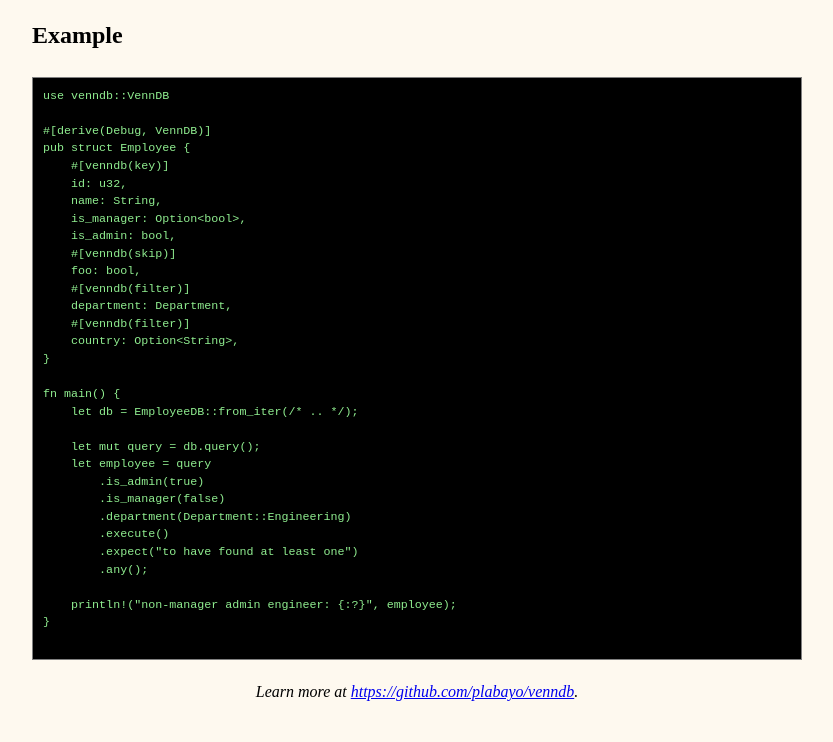
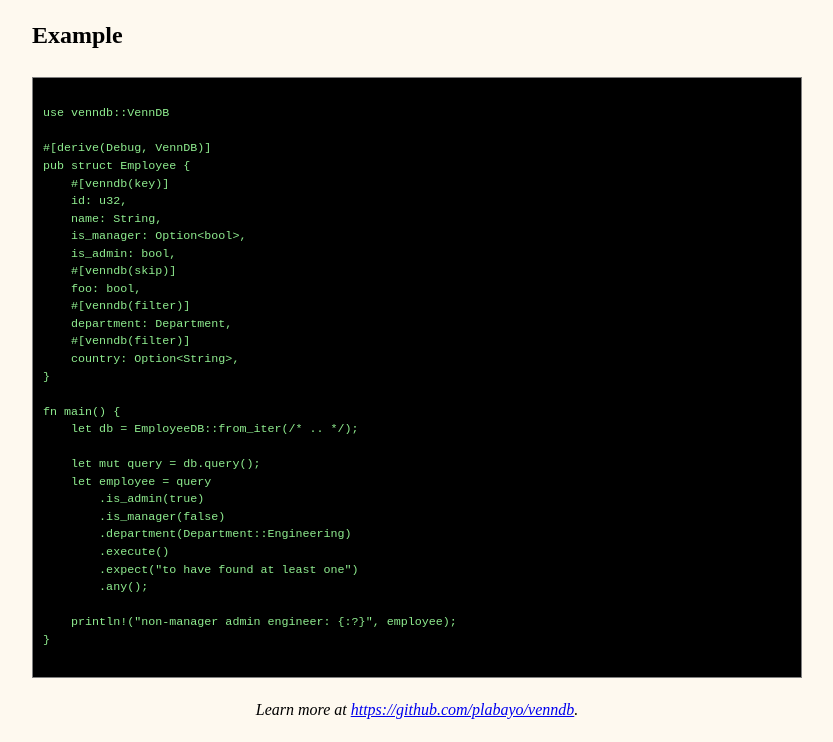
Before and after one commit to plabayo/venndb, a plain HTML site: page www/index.html in a window 1280 px wide. Shown: the part 597-1339 px from the top of the page, without its empty margins (223-1056 px from the left). Drawn offline with Linux system fonts and the light colour scheme.

Commit message:
fix precode + wrap whitespace

```diff
--- a/www/index.html
+++ b/www/index.html
@@ -111,8 +111,7 @@
                 <h2>Example</h2>
                 <br>
                 <div id="code-block">
-                <code>
-                    <pre>
+                <pre><code>
 use venndb::VennDB
 
 #[derive(Debug, VennDB)]
@@ -144,8 +143,7 @@ fn main() {
 
     println!("non-manager admin engineer: {:?}", employee);
 }
-                    </pre>
-                </code>
+                </code></pre>
                 </div>
                 <quote>
                     <p>Learn more at <a href="https://github.com/plabayo/venndb">https://github.com/plabayo/venndb</a>.
--- a/www/style.css
+++ b/www/style.css
@@ -117,6 +117,10 @@ main {
     font-size: 0.9em;
 }
 
+pre {
+    white-space: pre-wrap;
+}
+
 quote {
     display: block;
     margin: 10px auto;
```
